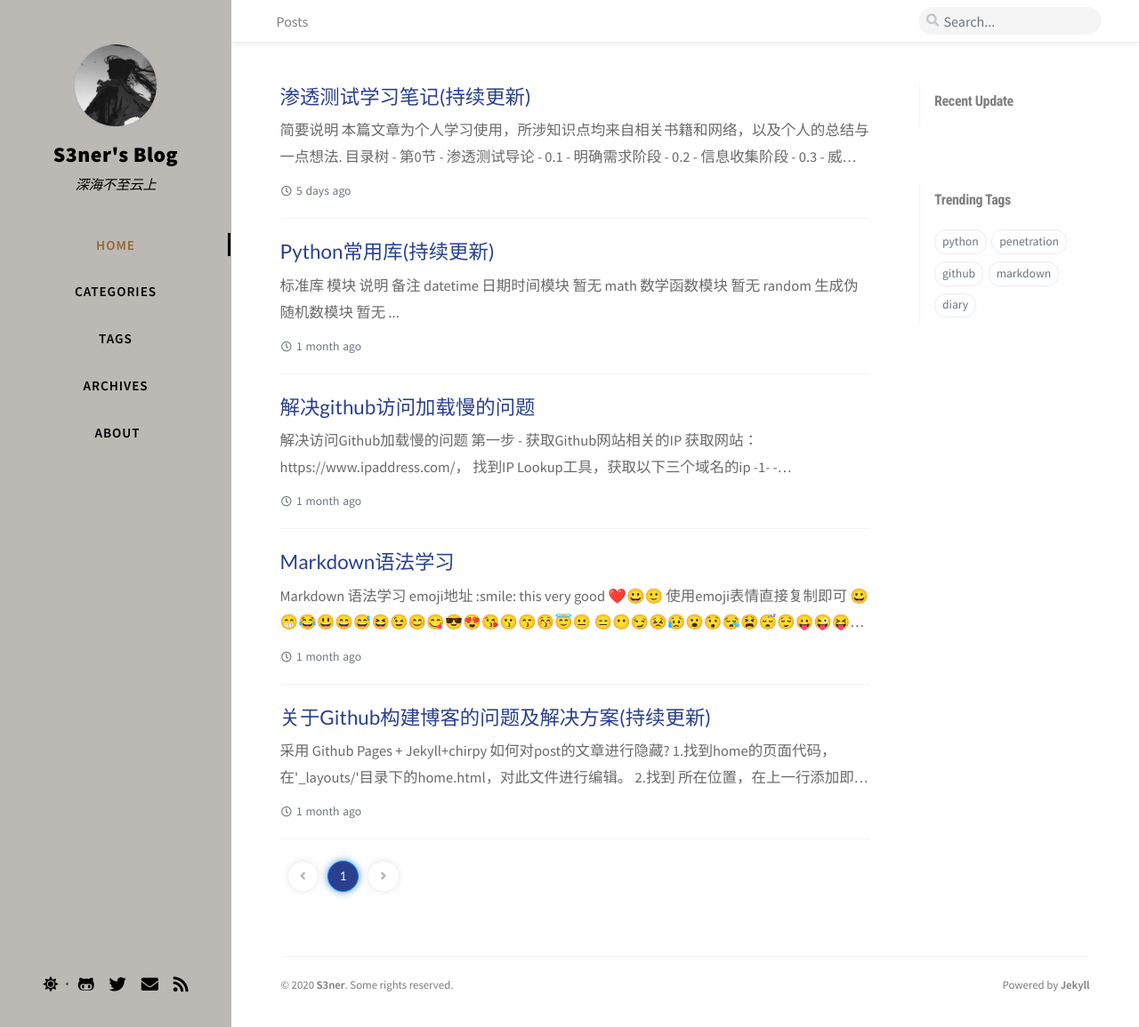
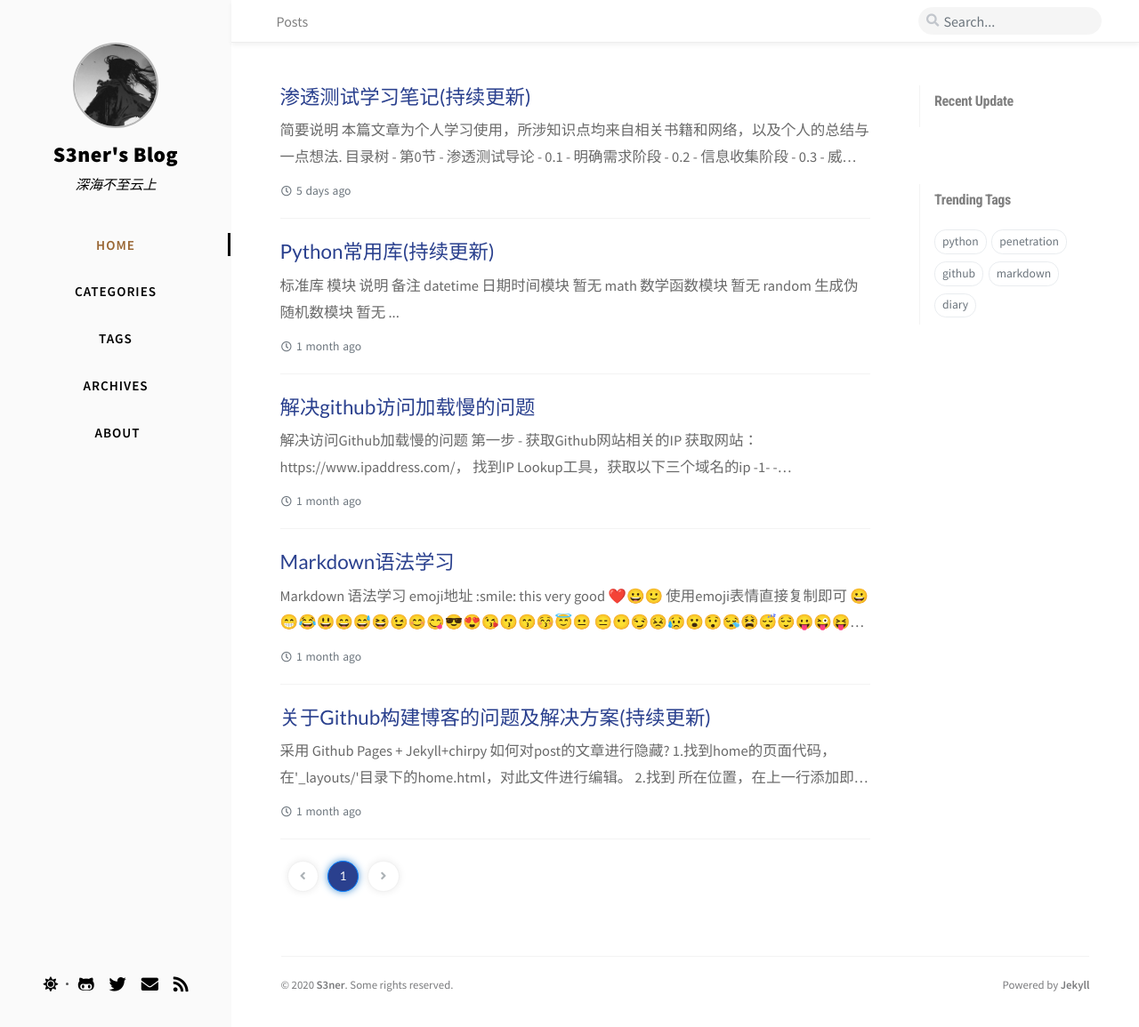
Before and after one commit to devisitem/legacy-blog, a Jekyll site: the page built from index.html, in a window 1280 px wide and 1155 px high. Shown: the whole window at 89% size. Built offline with Jekyll 4.4.1, drawn with Linux system fonts in a browser that asks for light colours; nearby versions of some CDN libraries; the list of posts is cut into pages by our own code; comment, search, counter and statistics services are not loaded.

Commit message:
Update light-typography.scss

```diff
--- a/assets/css/_colors/light-typography.scss
+++ b/assets/css/_colors/light-typography.scss
@@ -49,7 +49,7 @@
    circle, rgba(42, 30, 107, 1) 0%, rgba(35, 37, 46, 1) 100%);
    */
 
-  --sidebar-bg:#bcb8b3;
+  --sidebar-bg:#white;
 
   --nav-cursor-color: black;
 
```
